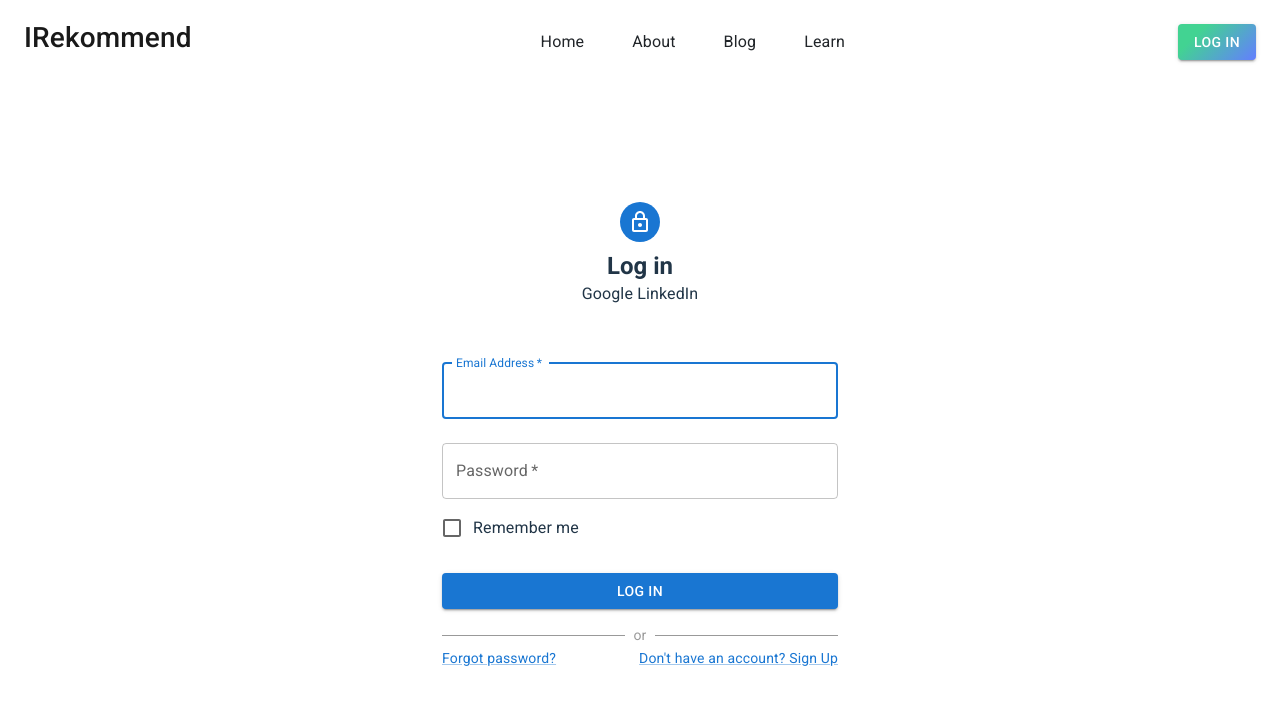
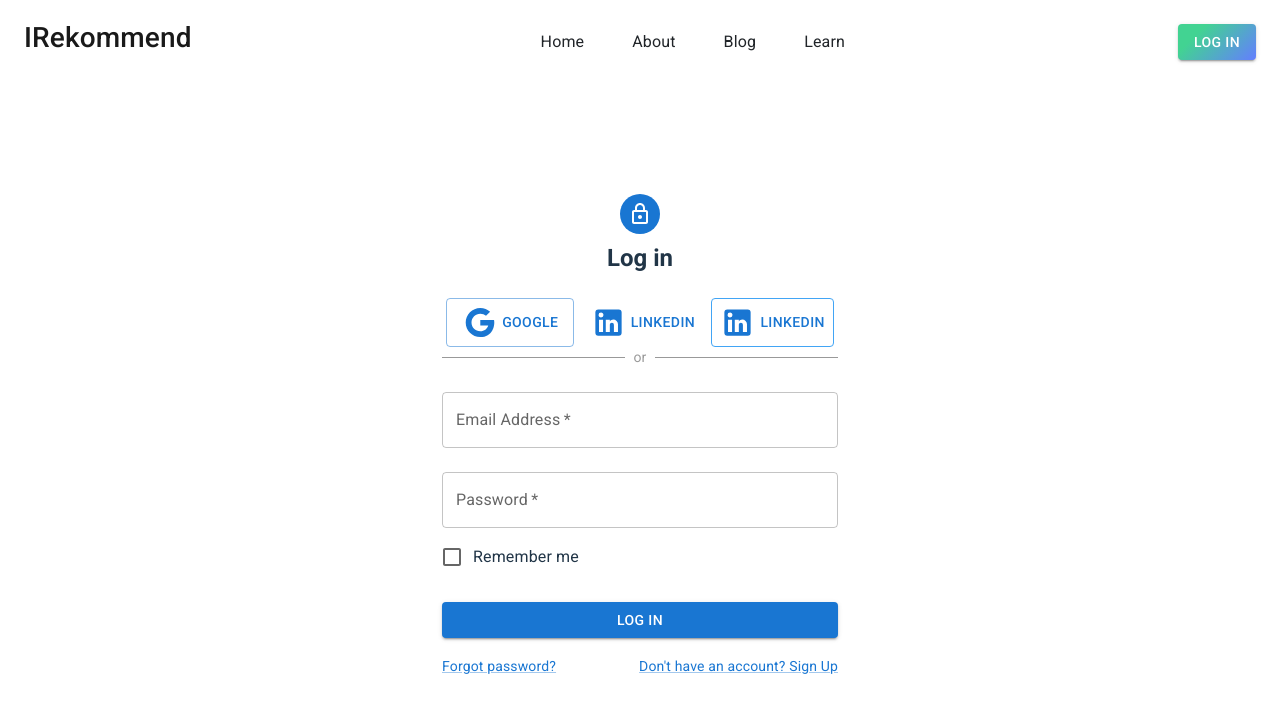
Before and after one commit to irekommend/Irekommend-Candidate-new, a React (Create React App) app: page /login in a window 1280 px wide. Shown: the top 712 px of the page. Built offline with nearby package versions, Linux system fonts and the light colour scheme; the HTML template or start-up script is replaced by a standard one.

Commit message:
Pushed by Parth

```diff
--- a/src/App.css
+++ b/src/App.css
@@ -580,6 +580,11 @@ body{
 }
 
 
+.log-buttons {
+  color: #000;
+}
+
+
 
 /* ! animations */
 @keyframes rise{
--- a/src/comp/Login.js
+++ b/src/comp/Login.js
@@ -1,3 +1,5 @@
+import GoogleIcon from "@mui/icons-material/Google";
+import LinkedInIcon from "@mui/icons-material/LinkedIn";
 import LockOutlinedIcon from "@mui/icons-material/LockOutlined";
 import Avatar from "@mui/material/Avatar";
 import Box from "@mui/material/Box";
@@ -8,7 +10,7 @@ import CssBaseline from "@mui/material/CssBaseline";
 import FormControlLabel from "@mui/material/FormControlLabel";
 import Grid from "@mui/material/Grid";
 import Link from "@mui/material/Link";
-import { createTheme, ThemeProvider } from "@mui/material/styles";
+import { createTheme, styled, ThemeProvider } from "@mui/material/styles";
 import TextField from "@mui/material/TextField";
 import Typography from "@mui/material/Typography";
 import * as React from "react";
@@ -24,6 +26,17 @@ export default function SignIn() {
       password: data.get("password"),
     });
   };
+
+  // Custom Button
+  const ColorButton = styled(Button)(({ theme }) => ({
+    color: theme.palette.primary,
+    border: "1px solid",
+    borderColor: theme.palette.primary.light,
+    "&:hover": {
+      backgroundColor: theme.palette.primary.light,
+      color: theme.palette.getContrastText(theme.palette.primary.main),
+    },
+  }));
 
   const Login = () => (
     <ThemeProvider theme={theme}>
@@ -53,13 +66,54 @@ export default function SignIn() {
               Log in
             </Typography>
 
-            <Box>
-                Google
-                LinkedIn
+            {/* Google and LinkedIn Login box */}
+            <Box className="w-100">
+              <Box className="d-flex flex-row justify-content-around mt-4 log-buttons">
+                <Button variant="outlined">
+                  <GoogleIcon
+                    // color="primary"
+                    fontSize="large"
+                    style={{ marginRight: "5px" }}
+                  />
+                  Google
+                </Button>
+                <Button>
+                  <LinkedInIcon
+                    // color="primary"
+                    fontSize="large"
+                    style={{ marginRight: "5px" }}
+                  />
+                  LinkedIn
+                </Button>
+                <ColorButton>
+                  <LinkedInIcon
+                    // color="primary"
+                    fontSize="large"
+                    style={{ marginRight: "5px" }}
+                  />
+                  LinkedIn
+                </ColorButton>
+              </Box>
+              {/* or line */}
+              <div className="d-flex flex-row align-items-center">
+                <div style={{ flex: 1, height: 1, backgroundColor: "#0006" }} />
+                <div>
+                  <Typography
+                    style={{
+                      fontSize: 14,
+                      width: 30,
+                      textAlign: "center",
+                      color: "#0006",
+                    }}
+                  >
+                    or
+                  </Typography>
+                </div>
+                <div style={{ flex: 1, height: 1, backgroundColor: "#0006" }} />
+              </div>
             </Box>
 
-<hr/>
-
+            {/* Login Form */}
             <Box
               component="form"
               onSubmit={handleSubmit}
@@ -74,7 +128,7 @@ export default function SignIn() {
                 label="Email Address"
                 name="email"
                 autoComplete="email"
-                autoFocus
+                // autoFocus
               />
               <TextField
                 margin="normal"
@@ -99,21 +153,6 @@ export default function SignIn() {
                 Log In
               </Button>
 
-              {/* or line */}
-              <div className="d-flex flex-row align-items-center">
-                <div style={{ flex: 1, height: 1, backgroundColor: "#0006" }} />
-                <div>
-                  <Typography
-                    style={{ fontSize: 14, width: 30, textAlign: "center", color: "#0006" }}
-                  >
-                    or
-                  </Typography>
-                </div>
-                <div style={{ flex: 1, height: 1, backgroundColor: "#0006" }} />
-              </div>
-
-
-
               {/* bottom part */}
               <Grid container>
                 <Grid item xs>
--- a/src/comp/Signup.js
+++ b/src/comp/Signup.js
@@ -1,17 +1,17 @@
+import LockOutlinedIcon from "@mui/icons-material/LockOutlined";
+import Avatar from "@mui/material/Avatar";
+import Box from "@mui/material/Box";
+import Button from "@mui/material/Button";
+import Checkbox from "@mui/material/Checkbox";
+import Container from "@mui/material/Container";
+import CssBaseline from "@mui/material/CssBaseline";
+import FormControlLabel from "@mui/material/FormControlLabel";
+import Grid from "@mui/material/Grid";
+import Link from "@mui/material/Link";
+import { createTheme, ThemeProvider } from "@mui/material/styles";
+import TextField from "@mui/material/TextField";
+import Typography from "@mui/material/Typography";
 import * as React from "react";
-import Avatar from "@mui/material/Avatar";
-import Button from "@mui/material/Button";
-import CssBaseline from "@mui/material/CssBaseline";
-import TextField from "@mui/material/TextField";
-import FormControlLabel from "@mui/material/FormControlLabel";
-import Checkbox from "@mui/material/Checkbox";
-import Link from "@mui/material/Link";
-import Grid from "@mui/material/Grid";
-import Box from "@mui/material/Box";
-import LockOutlinedIcon from "@mui/icons-material/LockOutlined";
-import Typography from "@mui/material/Typography";
-import Container from "@mui/material/Container";
-import { createTheme, ThemeProvider } from "@mui/material/styles";
 
 const theme = createTheme();
 
@@ -42,10 +42,14 @@ export default function SignUp() {
               alignItems: "center",
             }}
           >
-            <Avatar sx={{ m: 1, bgcolor: "secondary.main" }}>
+            <Avatar sx={{ m: 1, bgcolor: "primary.main" }}>
               <LockOutlinedIcon />
             </Avatar>
-            <Typography component="h1" variant="h5">
+            <Typography
+              component="h1"
+              variant="h5"
+              style={{ fontWeight: "bold" }}
+            >
               Sign up
             </Typography>
             <Box
@@ -63,7 +67,7 @@ export default function SignUp() {
                     fullWidth
                     id="firstName"
                     label="First Name"
-                    autoFocus
+                    // autoFocus
                   />
                 </Grid>
                 <Grid item xs={12} sm={6}>
@@ -116,8 +120,8 @@ export default function SignUp() {
               </Button>
               <Grid container justifyContent="flex-end">
                 <Grid item>
-                  <Link href="#" variant="body2">
-                    Already have an account? Sign in
+                  <Link href="/login" variant="body2">
+                    Already have an account? Log in
                   </Link>
                 </Grid>
               </Grid>
```
